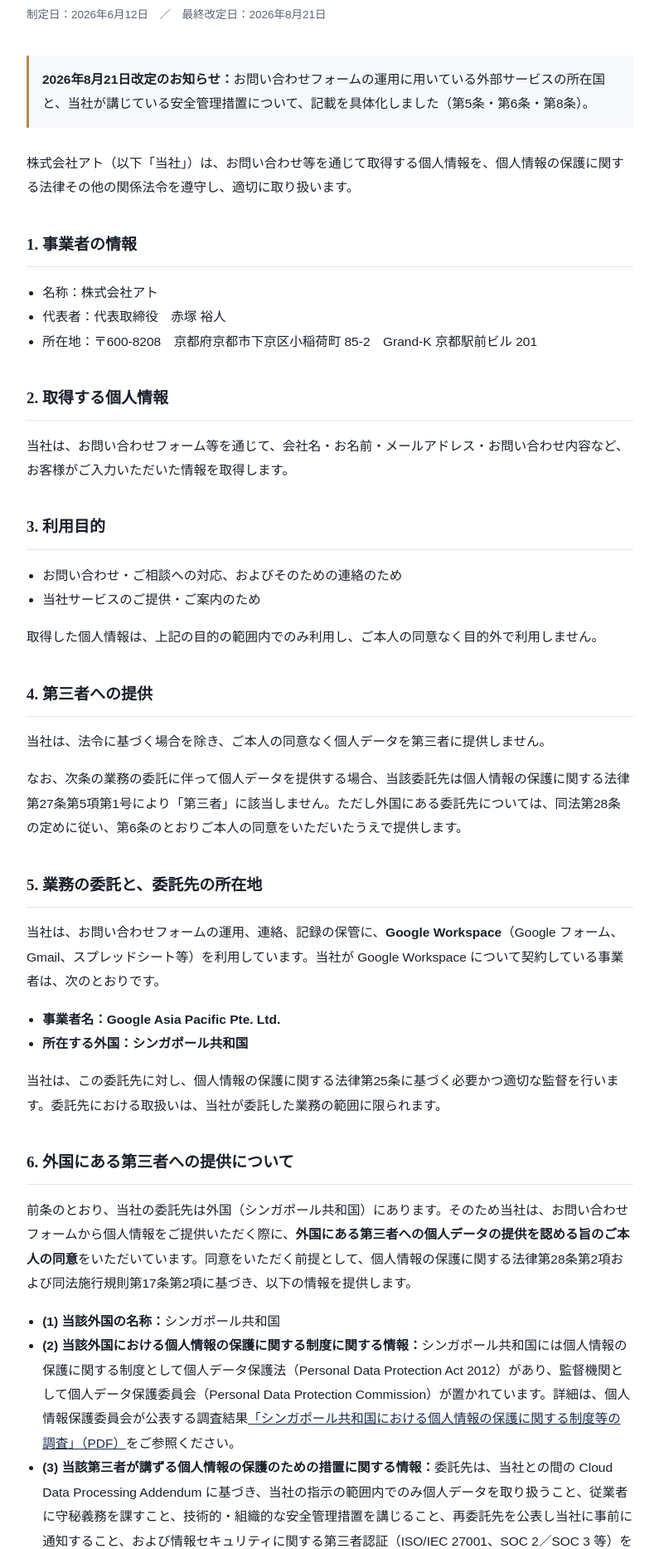
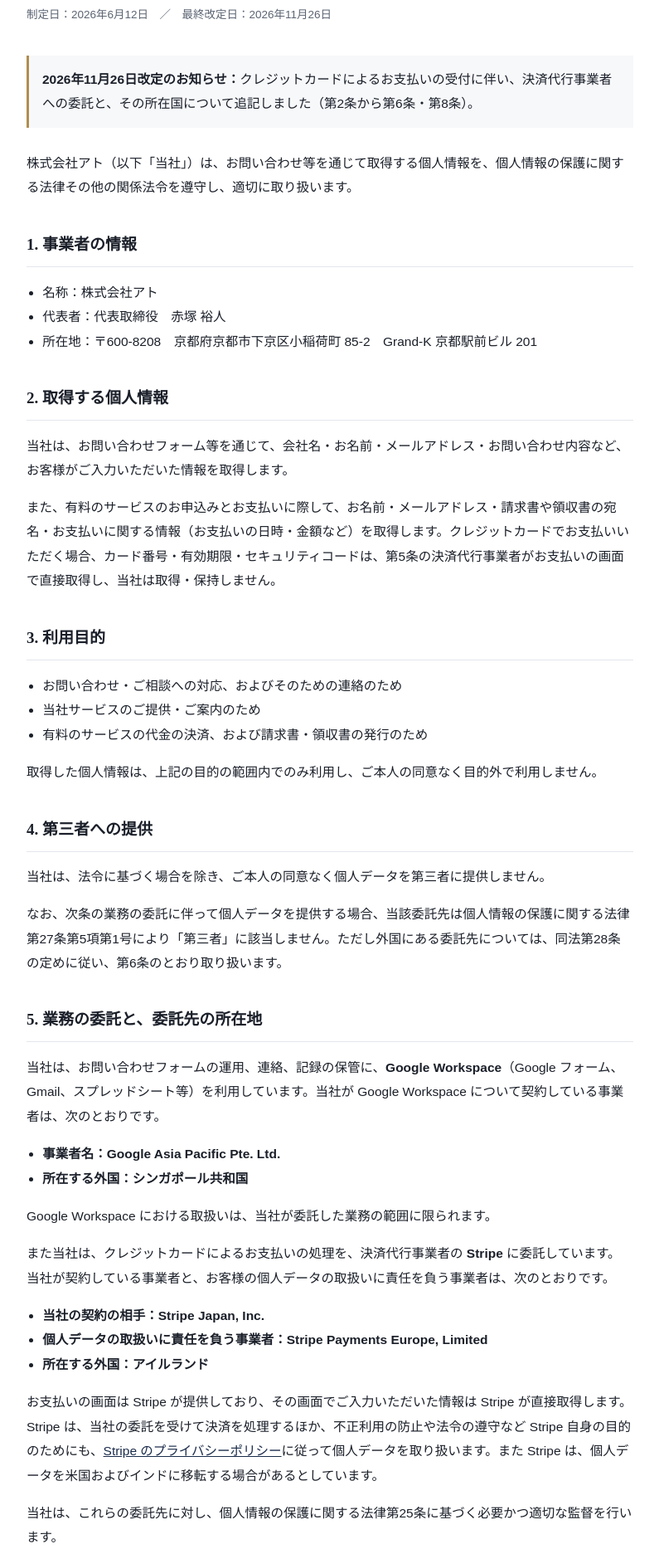
Before and after one commit to hiroto-akatsuka/ato-site, a plain HTML site: page privacy.html in a window 1280 px wide. Shown: the part 179-2046 px from the top of the page at 83% size, without its empty margins (242-1037 px from the left). Drawn offline with Linux system fonts and the light colour scheme.

Commit message:
プライバシーポリシー：カード決済の委託先として Stripe を追記する（日本語・英語）
Co-Authored-By: Claude Opus 5.5 <noreply@anthropic.com>

```diff
--- a/privacy.html
+++ b/privacy.html
@@ -43,10 +43,10 @@
 <main>
   <div class="wrap">
     <h1>個人情報保護方針</h1>
-    <p class="date">制定日：2026年6月12日　／　最終改定日：2026年8月21日</p>
+    <p class="date">制定日：2026年6月12日　／　最終改定日：2026年11月26日</p>
 
     <p class="lead" style="background:#f7f8fa;border-left:3px solid var(--gold);padding:14px 16px;margin-bottom:28px">
-      <strong>2026年8月21日改定のお知らせ：</strong>お問い合わせフォームの運用に用いている外部サービスの所在国と、当社が講じている安全管理措置について、記載を具体化しました（第5条・第6条・第8条）。</p>
+      <strong>2026年11月26日改定のお知らせ：</strong>クレジットカードによるお支払いの受付に伴い、決済代行事業者への委託と、その所在国について追記しました（第2条から第6条・第8条）。</p>
 
     <p class="lead">株式会社アト（以下「当社」）は、お問い合わせ等を通じて取得する個人情報を、個人情報の保護に関する法律その他の関係法令を遵守し、適切に取り扱います。</p>
 
@@ -59,17 +59,19 @@
 
     <h2>2. 取得する個人情報</h2>
     <p>当社は、お問い合わせフォーム等を通じて、会社名・お名前・メールアドレス・お問い合わせ内容など、お客様がご入力いただいた情報を取得します。</p>
+    <p>また、有料のサービスのお申込みとお支払いに際して、お名前・メールアドレス・請求書や領収書の宛名・お支払いに関する情報（お支払いの日時・金額など）を取得します。クレジットカードでお支払いいただく場合、カード番号・有効期限・セキュリティコードは、第5条の決済代行事業者がお支払いの画面で直接取得し、当社は取得・保持しません。</p>
 
     <h2>3. 利用目的</h2>
     <ul>
       <li>お問い合わせ・ご相談への対応、およびそのための連絡のため</li>
       <li>当社サービスのご提供・ご案内のため</li>
+      <li>有料のサービスの代金の決済、および請求書・領収書の発行のため</li>
     </ul>
     <p>取得した個人情報は、上記の目的の範囲内でのみ利用し、ご本人の同意なく目的外で利用しません。</p>
 
     <h2>4. 第三者への提供</h2>
     <p>当社は、法令に基づく場合を除き、ご本人の同意なく個人データを第三者に提供しません。</p>
-    <p>なお、次条の業務の委託に伴って個人データを提供する場合、当該委託先は個人情報の保護に関する法律第27条第5項第1号により「第三者」に該当しません。ただし外国にある委託先については、同法第28条の定めに従い、第6条のとおりご本人の同意をいただいたうえで提供します。</p>
+    <p>なお、次条の業務の委託に伴って個人データを提供する場合、当該委託先は個人情報の保護に関する法律第27条第5項第1号により「第三者」に該当しません。ただし外国にある委託先については、同法第28条の定めに従い、第6条のとおり取り扱います。</p>
 
     <h2>5. 業務の委託と、委託先の所在地</h2>
     <p>当社は、お問い合わせフォームの運用、連絡、記録の保管に、<strong>Google Workspace</strong>（Google フォーム、Gmail、スプレッドシート等）を利用しています。当社が Google Workspace について契約している事業者は、次のとおりです。</p>
@@ -77,16 +79,25 @@
       <li><strong>事業者名：Google Asia Pacific Pte. Ltd.</strong></li>
       <li><strong>所在する外国：シンガポール共和国</strong></li>
     </ul>
-    <p>当社は、この委託先に対し、個人情報の保護に関する法律第25条に基づく必要かつ適切な監督を行います。委託先における取扱いは、当社が委託した業務の範囲に限られます。</p>
+    <p>Google Workspace における取扱いは、当社が委託した業務の範囲に限られます。</p>
+    <p>また当社は、クレジットカードによるお支払いの処理を、決済代行事業者の <strong>Stripe</strong> に委託しています。当社が契約している事業者と、お客様の個人データの取扱いに責任を負う事業者は、次のとおりです。</p>
+    <ul>
+      <li><strong>当社の契約の相手：Stripe Japan, Inc.</strong></li>
+      <li><strong>個人データの取扱いに責任を負う事業者：Stripe Payments Europe, Limited</strong></li>
+      <li><strong>所在する外国：アイルランド</strong></li>
+    </ul>
+    <p>お支払いの画面は Stripe が提供しており、その画面でご入力いただいた情報は Stripe が直接取得します。Stripe は、当社の委託を受けて決済を処理するほか、不正利用の防止や法令の遵守など Stripe 自身の目的のためにも、<a href="https://stripe.com/jp/privacy" target="_blank" rel="noopener">Stripe のプライバシーポリシー</a>に従って個人データを取り扱います。また Stripe は、個人データを米国およびインドに移転する場合があるとしています。</p>
+    <p>当社は、これらの委託先に対し、個人情報の保護に関する法律第25条に基づく必要かつ適切な監督を行います。</p>
 
     <h2>6. 外国にある第三者への提供について</h2>
-    <p>前条のとおり、当社の委託先は外国（シンガポール共和国）にあります。そのため当社は、お問い合わせフォームから個人情報をご提供いただく際に、<strong>外国にある第三者への個人データの提供を認める旨のご本人の同意</strong>をいただいています。同意をいただく前提として、個人情報の保護に関する法律第28条第2項および同法施行規則第17条第2項に基づき、以下の情報を提供します。</p>
+    <p>前条のとおり、Google Workspace の委託先は外国（シンガポール共和国）にあります。そのため当社は、お問い合わせフォームから個人情報をご提供いただく際に、<strong>外国にある第三者への個人データの提供を認める旨のご本人の同意</strong>をいただいています。同意をいただく前提として、個人情報の保護に関する法律第28条第2項および同法施行規則第17条第2項に基づき、以下の情報を提供します。</p>
     <ul>
       <li><strong>(1) 当該外国の名称：</strong>シンガポール共和国</li>
       <li><strong>(2) 当該外国における個人情報の保護に関する制度に関する情報：</strong>シンガポール共和国には個人情報の保護に関する制度として個人データ保護法（Personal Data Protection Act 2012）があり、監督機関として個人データ保護委員会（Personal Data Protection Commission）が置かれています。詳細は、個人情報保護委員会が公表する調査結果<a href="https://www.ppc.go.jp/files/pdf/singapore_report.pdf" target="_blank" rel="noopener">「シンガポール共和国における個人情報の保護に関する制度等の調査」（PDF）</a>をご参照ください。</li>
       <li><strong>(3) 当該第三者が講ずる個人情報の保護のための措置に関する情報：</strong>委託先は、当社との間の Cloud Data Processing Addendum に基づき、当社の指示の範囲内でのみ個人データを取り扱うこと、従業者に守秘義務を課すこと、技術的・組織的な安全管理措置を講じること、再委託先を公表し当社に事前に通知すること、および情報セキュリティに関する第三者認証（ISO/IEC 27001、SOC 2／SOC 3 等）を維持することを定めています。再委託先の名称・所在国は、委託先が<a href="https://workspace.google.com/terms/subprocessors.html" target="_blank" rel="noopener">Google Workspace の再委託先一覧</a>として公表しています。</li>
     </ul>
     <p class="lead" style="background:#f7f8fa;border-left:3px solid var(--line);padding:12px 14px">同意をいただけない場合、フォームからのお問い合わせをお受けすることができません。フォームをご利用にならずにご連絡いただく場合は、第10条に記載の郵送によりお願いいたします。</p>
+    <p>前条の決済代行事業者のうち、個人データの取扱いに責任を負う Stripe Payments Europe, Limited が所在するアイルランドは、個人情報の保護に関する法律第28条第1項の「個人の権利利益を保護する上で我が国と同等の水準にあると認められる個人情報の保護に関する制度を有している外国」として、個人情報保護委員会が定める国です（<a href="https://www.ppc.go.jp/files/pdf/200201_h31iinkaikokuji01.pdf" target="_blank" rel="noopener">平成31年個人情報保護委員会告示第1号</a>）。そのため、同事業者への提供は、同条の外国にある第三者への提供には当たりません。</p>
 
     <h2>7. Cookie 等の利用（広告の効果測定）</h2>
     <p>当社は、当社が実施するインターネット広告の効果を測定するため、当社ウェブサイトの一部のページにおいて、Google LLC が提供する Google 広告のタグを使用し、Cookie を利用しています。取得するのは広告の閲覧・クリックおよびお問い合わせフォームの送信に関する統計的な情報であり、氏名・メールアドレス等によりご本人を直接特定できる情報は含まれません。</p>
@@ -102,6 +113,7 @@
       <li><strong>外的環境の把握：</strong>下記のとおりです。</li>
     </ul>
     <p><strong>【外的環境の把握】</strong>当社は、第5条のとおり<strong>シンガポール共和国</strong>に所在する事業者に個人データの取扱いを委託しており、外国において個人データを取り扱うこととなります。同国の個人情報の保護に関する制度については、個人情報保護委員会が公表する<a href="https://www.ppc.go.jp/files/pdf/singapore_report.pdf" target="_blank" rel="noopener">調査結果（シンガポール共和国）</a>により把握したうえで、第6条(3)に記載の措置が委託先において講じられていることを確認し、委託先の監督を行っています。</p>
+    <p>また当社は、第5条の決済代行事業者を通じて、<strong>アイルランド</strong>においても個人データを取り扱うこととなります。同国は、第6条のとおり、個人情報保護委員会が我が国と同等の水準にあると認める制度を有する外国として定める国であり、EU の一般データ保護規則が適用されます。</p>
     <p><strong>【個人データが保存されるサーバが所在する国について】</strong>当社は、当社の個人データが保存されるサーバが所在する国を<strong>特定できません</strong>。その理由は、委託先との契約（Cloud Data Processing Addendum）において、データは<strong>委託先またはその再委託先が設備を有するいずれの国においても取り扱われ得る</strong>と定められており、個々のデータの保存先が当社に開示されないためです。ご本人の参考となる情報として、委託先は再委託先の名称・所在国を<a href="https://workspace.google.com/terms/subprocessors.html" target="_blank" rel="noopener">Google Workspace の再委託先一覧</a>として公表しています。</p>
 
     <h2>9. 開示・訂正・利用停止等のご請求に応じる手続</h2>
```
Also changed, not shown: privacy-en.html (+17 -5 lines).
